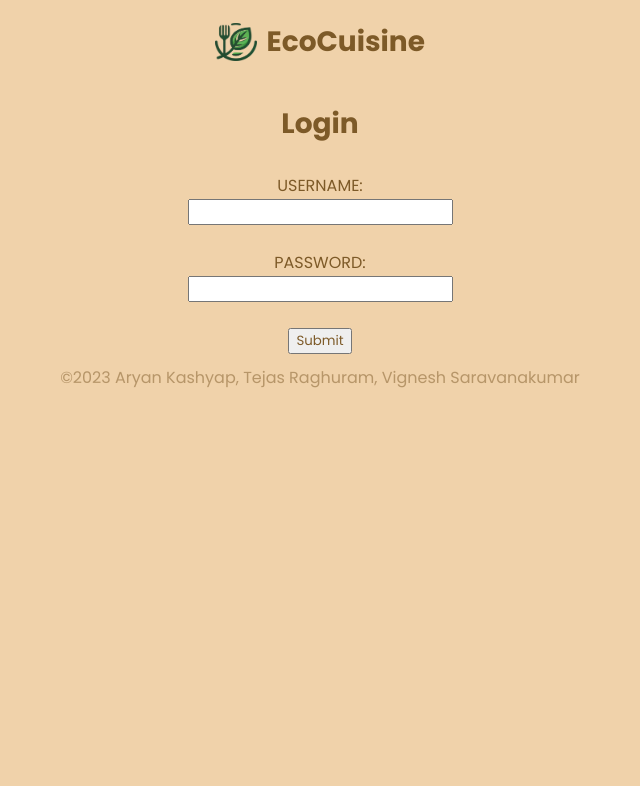
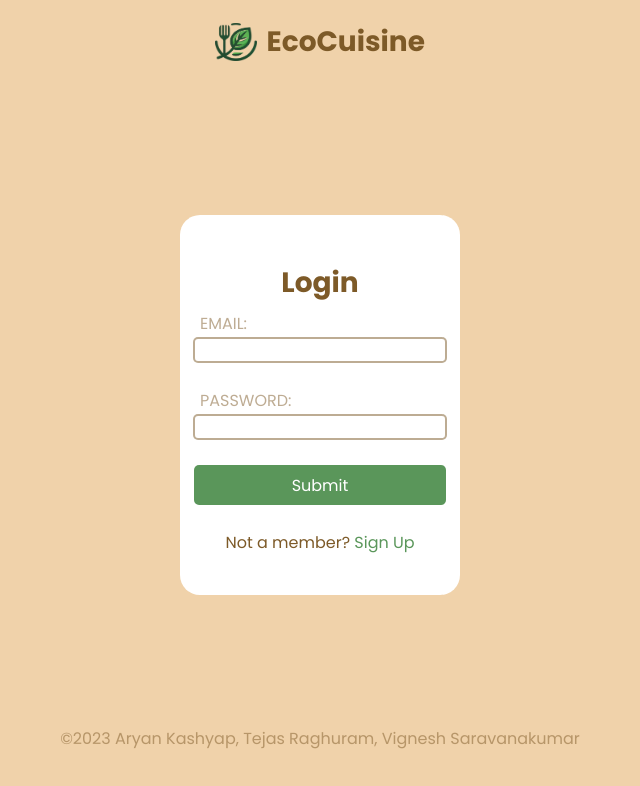
Before and after one commit to TejasRaghuram/EcoCuisine, a React (Create React App) app: page /login in a window 1280 px wide. Shown: the top 786 px of the page, without its empty margins (320-960 px from the left). Built offline with nearby package versions, Linux system fonts and the light colour scheme.

Commit message:
Styled Login Page

```diff
--- a/src/App.css
+++ b/src/App.css
@@ -28,6 +28,74 @@ p {
 
 .spacing {
     height: 75px;
+}
+
+.auth_container {
+    width: 280px;
+    border-radius: 20px;
+    margin-left: calc(50vw - 160px);
+    margin-top: calc(40vh - 180px);
+    background-color: white;
+    padding-top: 40px;
+    padding-bottom: 40px;
+}
+
+.auth_header {
+    line-height: 0;
+}
+
+.auth_label {
+    width: 240px;
+    color: rgba(125, 90, 40, .5);
+    text-align: left;
+    display: inline-block;
+}
+
+.auth_input {
+    width: 240px;
+    color: black;
+    border-style: solid;
+    border-width: 2px;
+    border-radius: 5px;
+    border-color: rgba(125, 90, 40, 0.5);
+    text-align: left;
+    padding-left: 5px;
+    padding-right: 5px;
+}
+
+.auth_link_label {
+    text-decoration: none;
+}
+
+.auth_link {
+    text-decoration: none;
+    color: rgb(90, 150, 90);
+}
+
+.auth_link:hover {
+    text-decoration: underline;
+}
+
+.auth_bottom_spacing {
+    height: calc(40vh - 200px);
+}
+
+.button {
+    height: 40px;
+    background-color: rgb(90, 150, 90);
+    border-style: none;
+    border-radius: 5px;
+    font-size: 16px;
+    color: white;
+}
+
+.button:hover {
+    cursor: pointer;
+    background-color: rgb(70, 110, 70);
+}
+
+.auth_button {
+    width: 252px;
 }
 
 #header {
--- a/src/pages/Login.js
+++ b/src/pages/Login.js
@@ -1,23 +1,28 @@
 import React from "react";
+import { Link } from "react-router-dom"
 
 function Login() {
     return (
         <div>
             <div class="spacing" />
             <form action={() => {}} class="auth_container">
-                <h3>Login</h3>
-                <label for="fname" class="auth_label">USERNAME:</label>
+                <h3 class="auth_header">Login</h3>
+                <label for="email" class="auth_label">EMAIL:</label>
                 <br/>
-                <input type="text" id="username" name="fname" class="auth_input"/>
+                <input type="text" name="email" class="auth_input"/>
                 <br/>
                 <br/>
-                <label for="lname" class="auth_label">PASSWORD:</label>
+                <label for="password" class="auth_label">PASSWORD:</label>
                 <br/>
-                <input type="password" id="password" name="lname" class="auth_input"/>
+                <input type="password" name="password" class="auth_input"/>
                 <br/>
                 <br/>
-                <input type="submit" value="Submit" class="auth_input"/>
+                <input type="submit" value="Submit" class="button auth_button"/>
+                <br/>
+                <br/>
+                <Link to="./../Register" class="auth_link_label">Not a member? <span class="auth_link">Sign Up</span></Link>
             </form>
+            <div class="auth_bottom_spacing" />
         </div>
     );
 }
```
